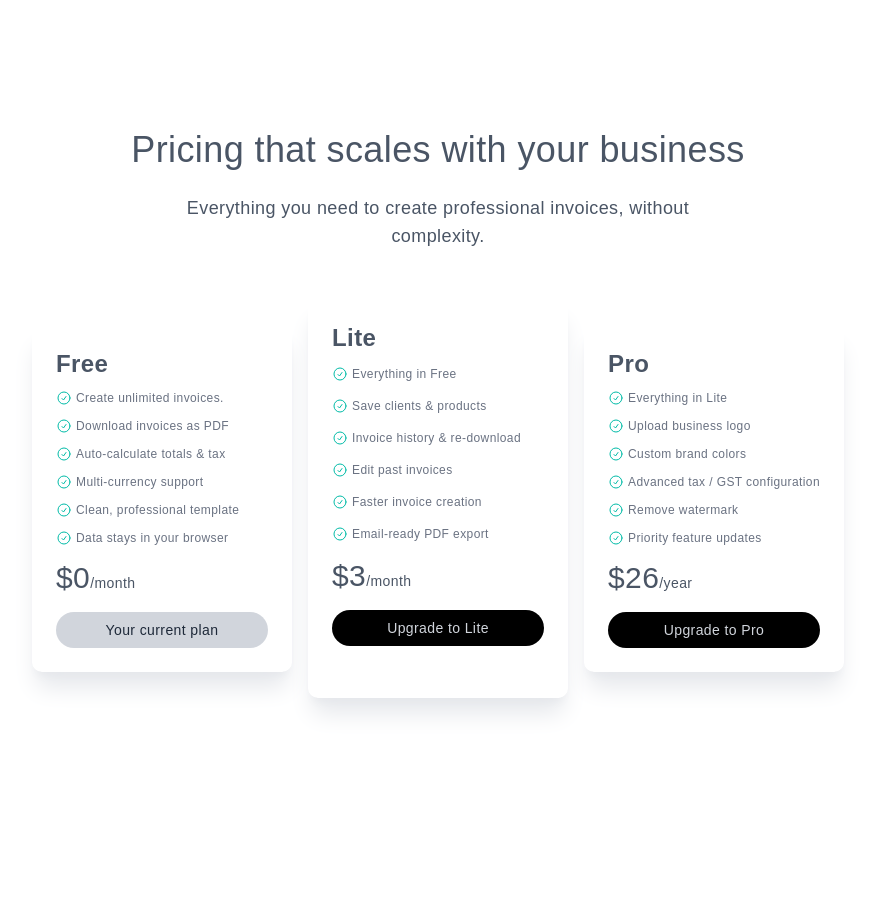
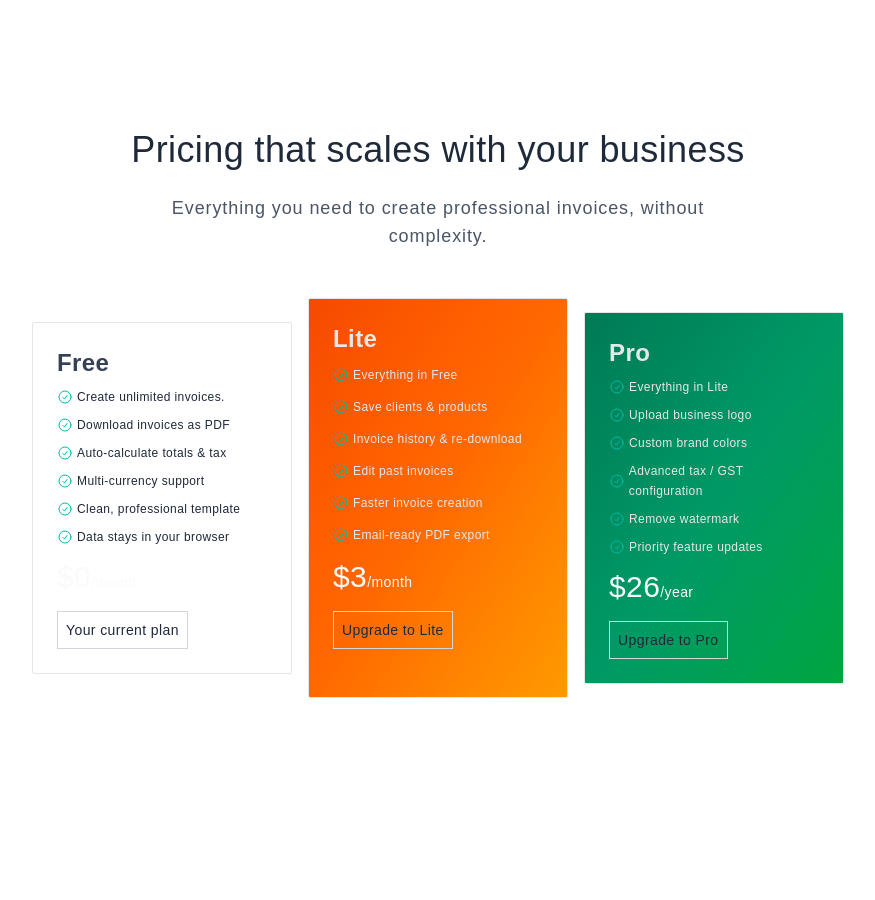
Before and after one commit to surajgupt01/Invo-Gen, a Next.js app: page / in a window 1280 px wide. Shown: the part 1640-2540 px from the top of the page, without its empty margins (202-1077 px from the left). Built offline with nearby package versions, Linux system fonts and the light colour scheme.

Commit message:
Landing page changes

```diff
--- a/app/page.tsx
+++ b/app/page.tsx
@@ -59,11 +59,11 @@ export default function Home() {
           id="PriceSection"
           className=" flex-col md:text-4xl md:h-200  sm:text-3xl text-xl w-full flex items-center justify-center mt-10 text-gray-600"
         >
-          <p className="w-full text-center font-medium ">
+          <p className="w-full text-center font-medium text-gray-800 ">
             Pricing that scales with your business
           </p>
 
-          <p className="md:w-150 sm:w-120 w-80 font-medium  text-center mt-6  sm:text-lg text-sm">
+          <p className="md:w-150 sm:w-120 w-80 font-medium tracking-wider  text-center mt-6  sm:text-lg text-sm">
             Everything you need to create professional invoices, without
             complexity.
           </p>
@@ -267,15 +267,15 @@ function PayCard({
     <div
       className={` ${
         Category == "Lite" ? "h-full" : "h-auto"
-      } w-65 rounded-lg p-6 cursor-pointer shadow-xl shadow-gray-200 hover:scale-105 duration-300 ease-in-out`}
+      } w-65 rounded-xs p-6 cursor-pointer border hover:border-gray-300 ${Category==='Pro' && 'bg-gradient-to-br from-emerald-700 via-emerald-600 to-green-600' } ${Category==='Lite' && 'bg-gradient-to-br from-orange-600 via-orange-500 to-amber-500' }  hover:scale-105 duration-300 ease-in-out`}
     >
-      <div className="font-bold text-2xl">{Category}</div>
-      <div className="font-light text-gray-500">
+      <div className={`font-bold text-2xl text-gray-200 ${Category=='Free' && 'text-gray-700' }`}>{Category}</div>
+      <div className="font-light text-gray-200">
         {Category == "Free" &&
           FreeFeatures.map((e: string, index: number) => (
             <span
               key={index}
-              className="flex items-center gap-1 text-xs font-light mt-2 leading-5"
+              className="flex items-center gap-1 text-xs font-light mt-2 leading-5 text-gray-800"
             >
               <Tick />
               {e}
@@ -295,7 +295,7 @@ function PayCard({
           ProFeatures.map((e: string, index: number) => (
             <span
               key={index}
-              className="flex items-center gap-1 text-xs font-light mt-2 leading-5"
+              className="flex items-center gap-1 text-xs font-light mt-2 leading-5 text-gray-200"
             >
               <Tick />
               {e}
@@ -303,19 +303,19 @@ function PayCard({
           ))}
       </div>
       <div className="mt-2">
-        <span className="text-3xl">
+        <span className="text-3xl text-gray-50">
           {Price}
           <span className="text-sm font-light">
             {Category == "Pro" ? `/year` : `/month`}
           </span>
         </span>
-        <div className="w-full mt-2">
+        <div className=" mt-2">
           <button
-            className={`p-2 flex mt-4 items-center justify-center rounded-full w-full ${
+            className={`p-2 flex mt-4 items-center justify-center  border border-gray-300 ${
               Category == "Free"
-                ? "bg-gray-300 text-gray-800"
-                : "bg-black text-gray-300"
-            } cursor-pointer hover:text-teal-600  text-sm font-normal hover:scale-105 ease-in-out duration-500`}
+                ? "hover:border-gray-400 text-gray-800"
+                : "hover:bg-black hover:text-gray-100  text-gray-800"
+            } cursor-pointer  text-sm font-normal ease-in-out duration-200`}
           >
             {mssg}
           </button>
```
